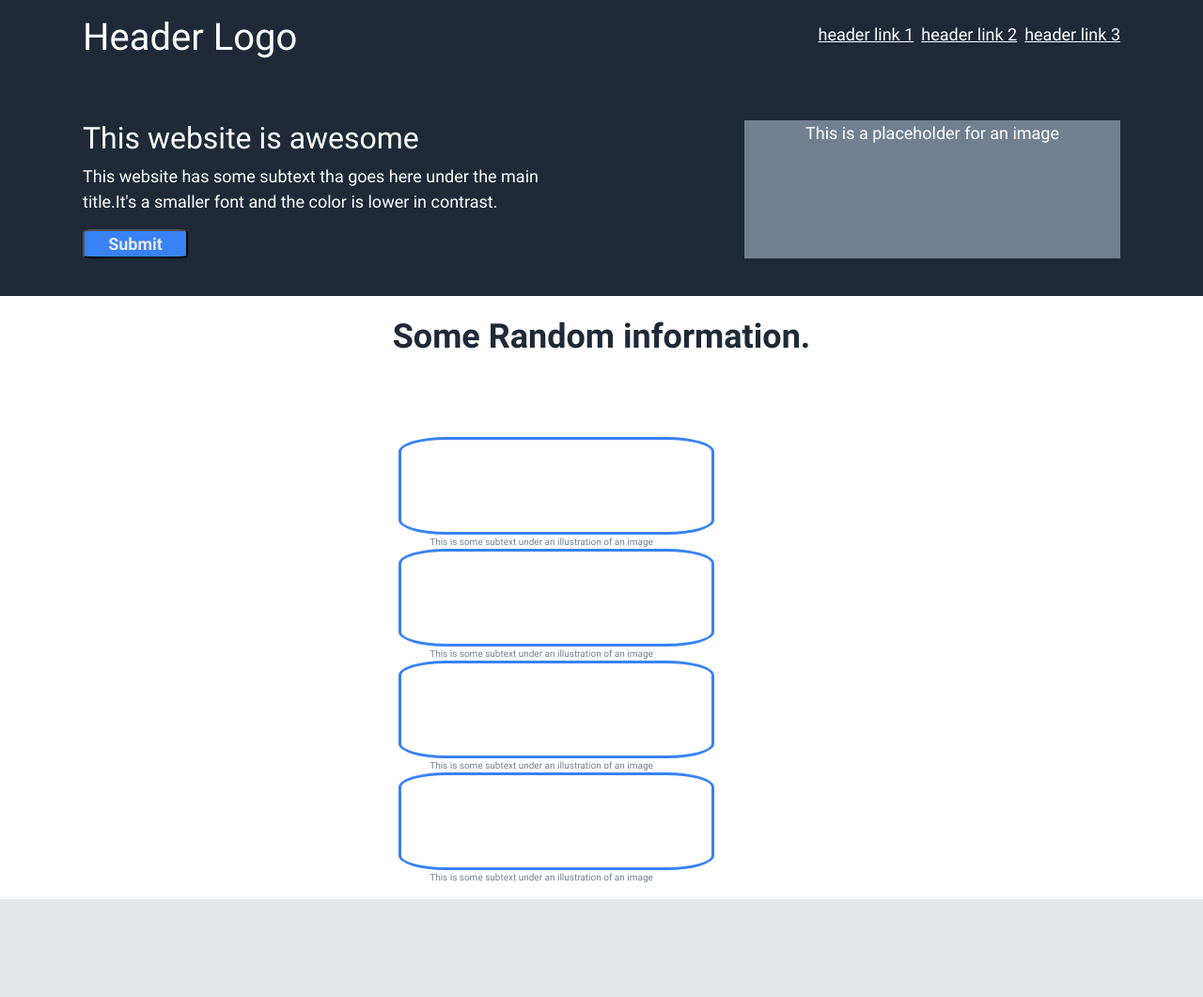
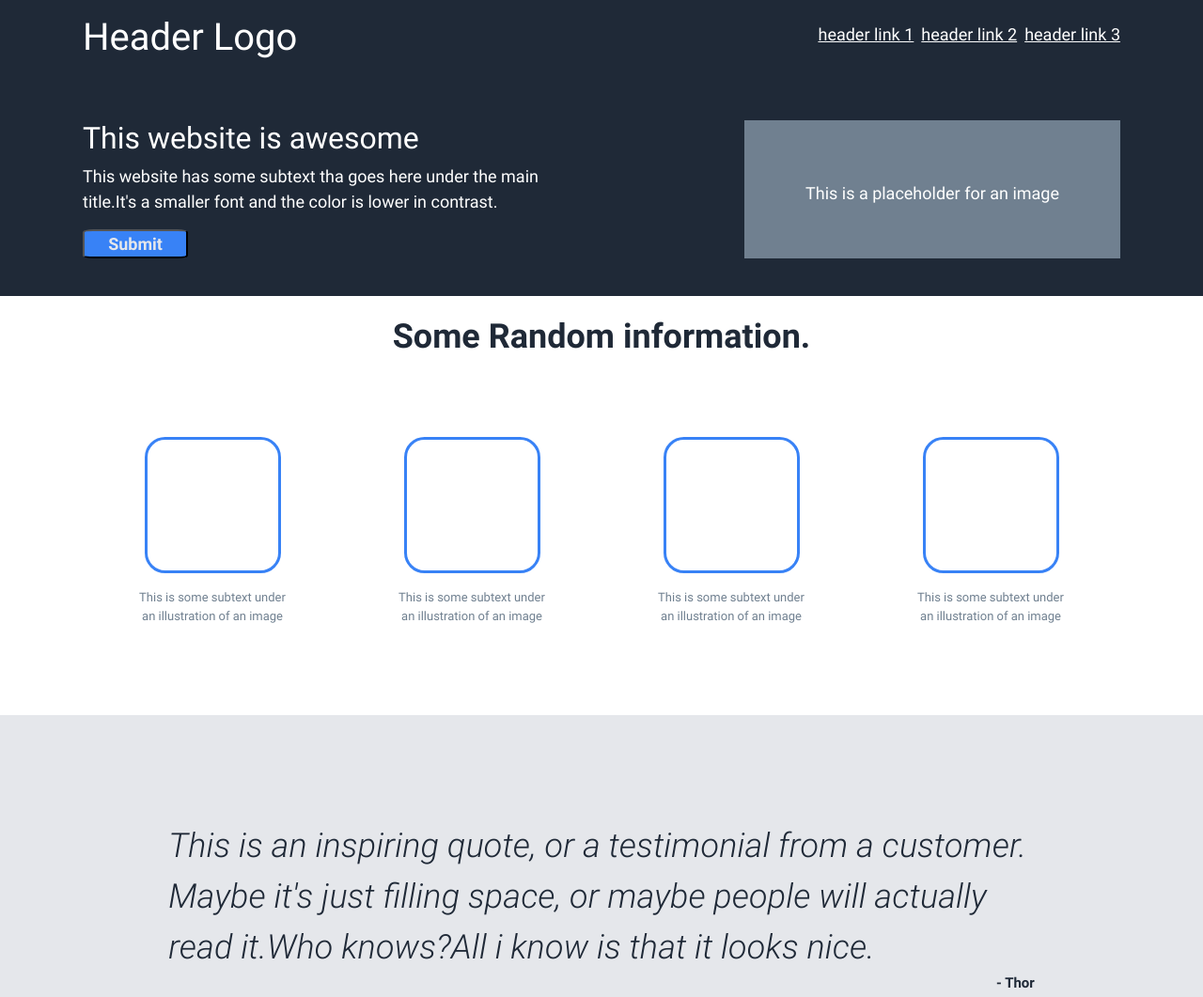
Before and after one commit to pagoulid/CSS-Main-Project, a plain HTML site: page index.html in a window 1280 px wide. Shown: the top 1061 px of the page at 94% size. Drawn offline with nearby package versions, Linux system fonts and the light colour scheme.

Commit message:
Readjust section 1

```diff
--- a/index.html
+++ b/index.html
@@ -52,22 +52,22 @@
 
                 <div class="section-content">
                 <p class="title">Some Random information.</p>
-                    <ul class="container">
+                    <ul class="random-list d-flex flex-row justify-content-center">
                         <li class="content">
                             <div class="square-block"></div>
-                            <p class="text">This is some subtext under an illustration of an image</p>
+                            <p class="small-text">This is some subtext under an illustration of an image</p>
                         </li>
                         <li class="content">
                             <div class="square-block"></div>
-                            <p class="text">This is some subtext under an illustration of an image</p>
+                            <p class="small-text">This is some subtext under an illustration of an image</p>
                         </li>
                         <li class="content">
                             <div class="square-block"></div>
-                            <p class="text">This is some subtext under an illustration of an image</p>
+                            <p class="small-text">This is some subtext under an illustration of an image</p>
                         </li>
                         <li class="content">
                             <div class="square-block"></div>
-                            <p class="text">This is some subtext under an illustration of an image</p>
+                            <p class="small-text">This is some subtext under an illustration of an image</p>
                         </li>
                     </ul>
 
--- a/style.css
+++ b/style.css
@@ -85,17 +85,20 @@ p{margin-bottom:0;}
     margin:auto;
 }
 
-    /*container 1*/
-    /*container 2*/
 
     .img-placeholder {
         height:100%;
         max-width:400px;
         margin-left:auto;
         background-color: slategray;
+        position:relative;
+    }
+    .img-placeholder p{
+        position:relative;
+        top:4rem;
     }
 
-    /*container 2*/
+
 /*hero section*/
 /*sub section 1*/
 
@@ -105,31 +108,30 @@ p{margin-bottom:0;}
     font-family: 'Roboto-Bold',sans-serif;
     color:  #1F2937;
 }
-#sub_section_1 .container{
-    width:50%;
+.random-list{
     list-style: none;
     margin:auto;
-    padding-top:5rem;
+    padding:5rem 0;
 
 }
-#sub_section_1 .container .content{
-    height:50%;
-    padding-left:3rem;
-}
-        /*NOTE: Must define parent height in order apply height and visualize empty block*/
-#sub_section_1 .container .content .square-block{
-    width:70%;
-    height:13vh;
+
+ .square-block{
+    width:145px;
+    height:145px;
     border: 3px solid  #3882F6;
     border-radius:15%;
 }
-#sub_section_1 .container .content .text{
+.small-text{
     width:60%;
     text-align: center;
-    margin-left: 0.5rem;
-    font-family: 'Roboto',sans-serif;
-    font-size:10px;
+
+    margin-top:1rem!important;
+    font-size:13px;
     color: slategray;
+}
+.square-block, .small-text{
+    display:flex;
+    margin:auto;
 }
 
 
```
